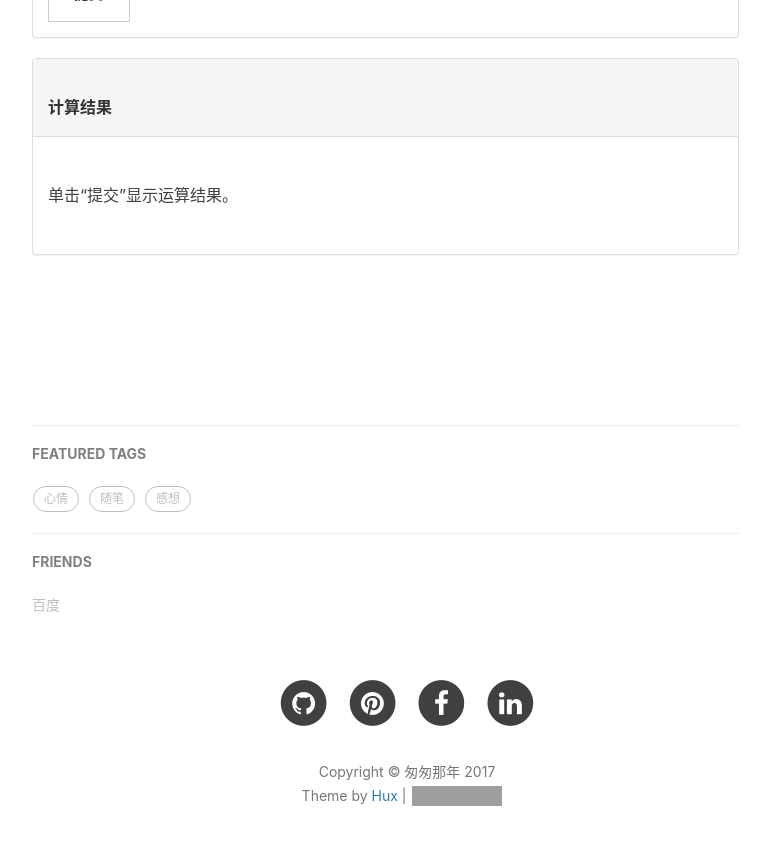
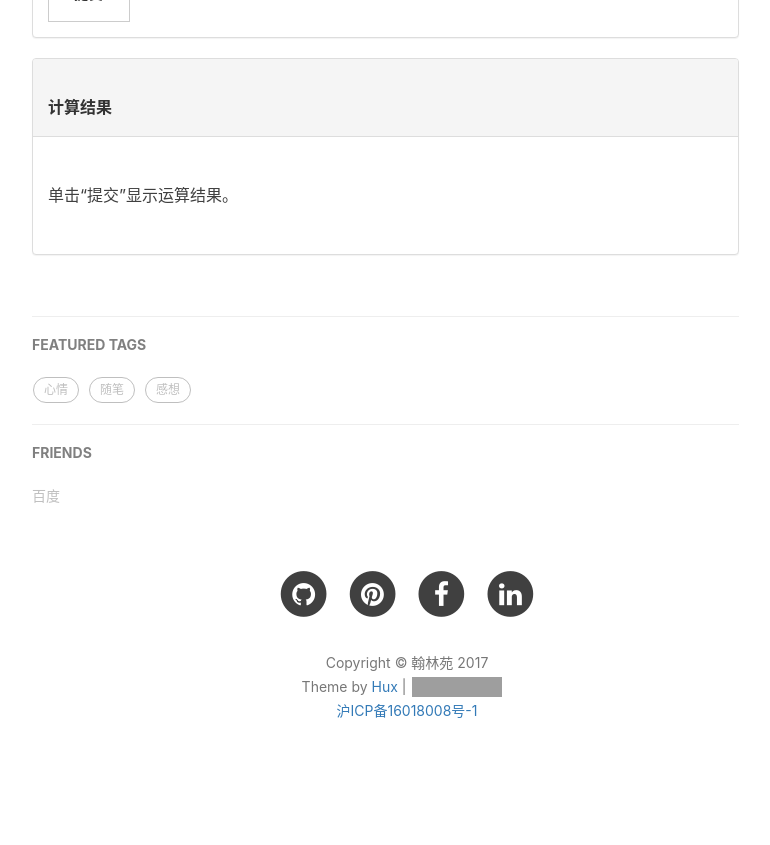
Before and after one commit to Hanlin-Dong/Hanlin-Dong.github.io, a Jekyll site: the page built from tools/tool-template.html, in a window 1280 px wide and 900 px high, scrolled down 1519 px. Shown: the top 845 px of the window, without its empty margins (233-1003 px from the left). Built offline with Jekyll 4.4.1, drawn with Linux system fonts in a browser that asks for light colours; nearby versions of some CDN libraries; comment, search, counter and statistics services are not loaded; after the commit the page ends 2334 px from its top, so only the background shows below that; some of the changed text lies outside the part shown; grey boxes are pictures that could not be loaded.

Commit message:
switch to changyan, add beian, change title

```diff
--- a/_config.yml
+++ b/_config.yml
@@ -1,10 +1,10 @@
 # Site settings
-title: 匆匆那年
-SEOTitle: "翰林苑|董翰林的博客|Hanlin Dong Blog"
+title: 翰林苑
+SEOTitle: "翰林苑|董翰林的博客|Hanlin Dong"
 header-img: img/home-bg.jpg
 email: hanlin.dong@gmail.com
-description: "董翰林 | 结构工程"
-keyword: "董翰林, Hanlin, HDong"
+description: "董翰林 | 结构工程 | 翰林"
+keyword: "董翰林, 翰林, Hanlin, HDong"
 url: "https://www.hanlindong.com"              # your host, for absolute URL
 baseurl: ""                             # for example, '/blog' if your blog hosted on 'host/blog'
 
@@ -56,7 +56,7 @@
 #duoshuo_share: true                     # set to false if you want to use Comment without Sharing
 
 #Uyan settings
-uyan_username: "2128655"
+# uyan_username: "2128655"
 
 
 
--- a/_includes/footer.html
+++ b/_includes/footer.html
@@ -100,6 +100,8 @@
                         frameborder="0" scrolling="0" width="100px" height="20px"
                         src="https://ghbtns.com/github-btn.html?user=huxpro&repo=huxpro.github.io&type=star&count=true" >
                     </iframe>
+                    <br>
+                    <a href="http://www.miitbeian.gov.cn">沪ICP备16018008号-1</a>
                 </p>
             </div>
         </div>
--- a/_layouts/post.html
+++ b/_layouts/post.html
@@ -152,6 +152,16 @@
                 <!-- UY END -->
                 {% endif %}
 
+                <!--畅言  PC和WAP自适应版-->
+                <div id="SOHUCS" sid={{page.id}} ></div>
+                <script type="text/javascript">
+                (function(){
+                var appid = 'cysVKw7tX';
+                var conf = 'prod_41ed296e7e68456c9c8b134520b58508';
+                var width = window.innerWidth || document.documentElement.clientWidth;
+                if (width < 960) {
+                window.document.write('<script id="changyan_mobile_js" charset="utf-8" type="text/javascript" src="http://changyan.sohu.com/upload/mobile/wap-js/changyan_mobile.js?client_id=' + appid + '&conf=' + conf + '"><\/script>'); } else { var loadJs=function(d,a){var c=document.getElementsByTagName("head")[0]||document.head||document.documentElement;var b=document.createElement("script");b.setAttribute("type","text/javascript");b.setAttribute("charset","UTF-8");b.setAttribute("src",d);if(typeof a==="function"){if(window.attachEvent){b.onreadystatechange=function(){var e=b.readyState;if(e==="loaded"||e==="complete"){b.onreadystatechange=null;a()}}}else{b.onload=a}}c.appendChild(b)};loadJs("http://changyan.sohu.com/upload/changyan.js",function(){window.changyan.api.config({appid:appid,conf:conf})}); } })(); </script>
+
             </div>
 
     <!-- Side Catalog Container -->
```
